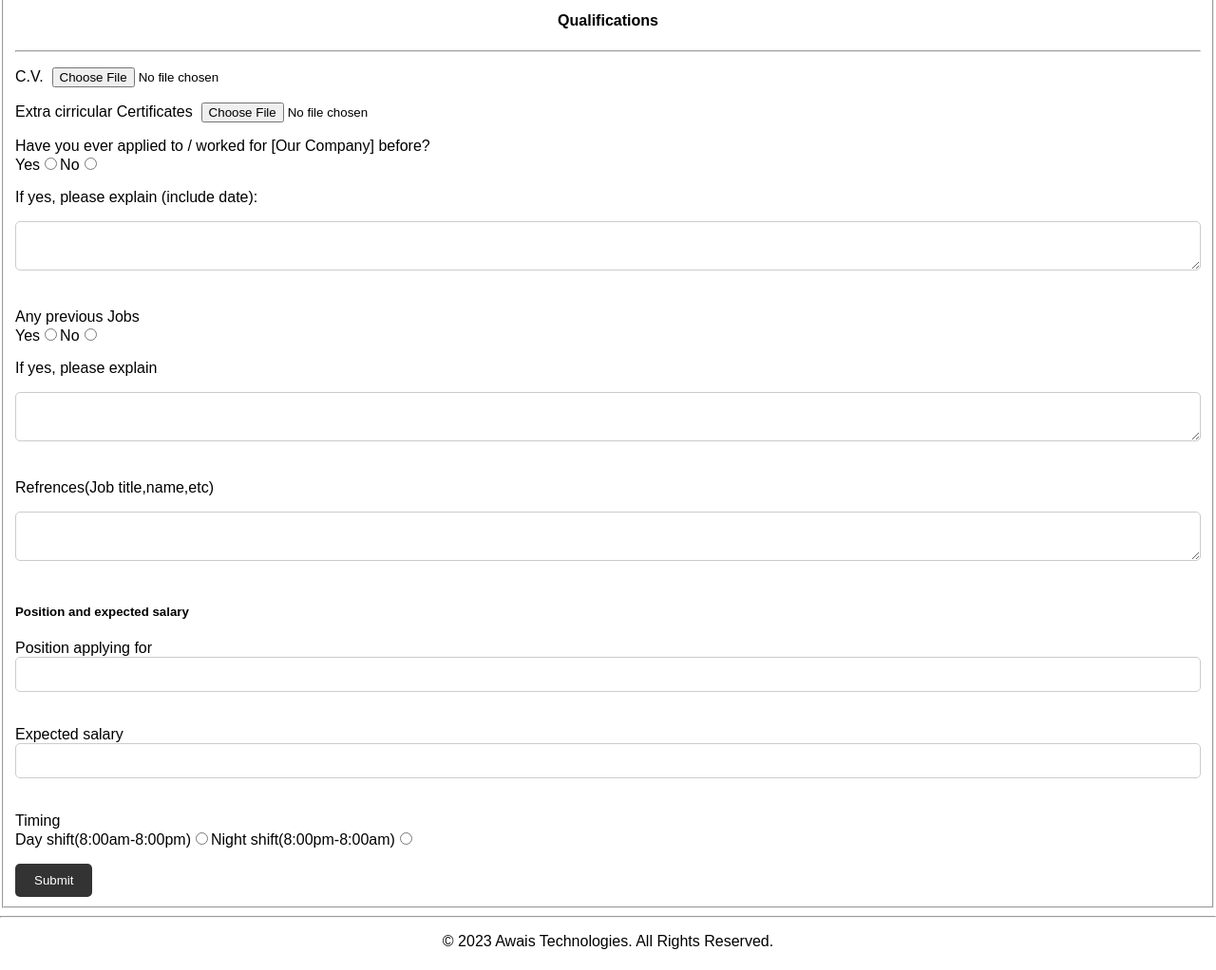
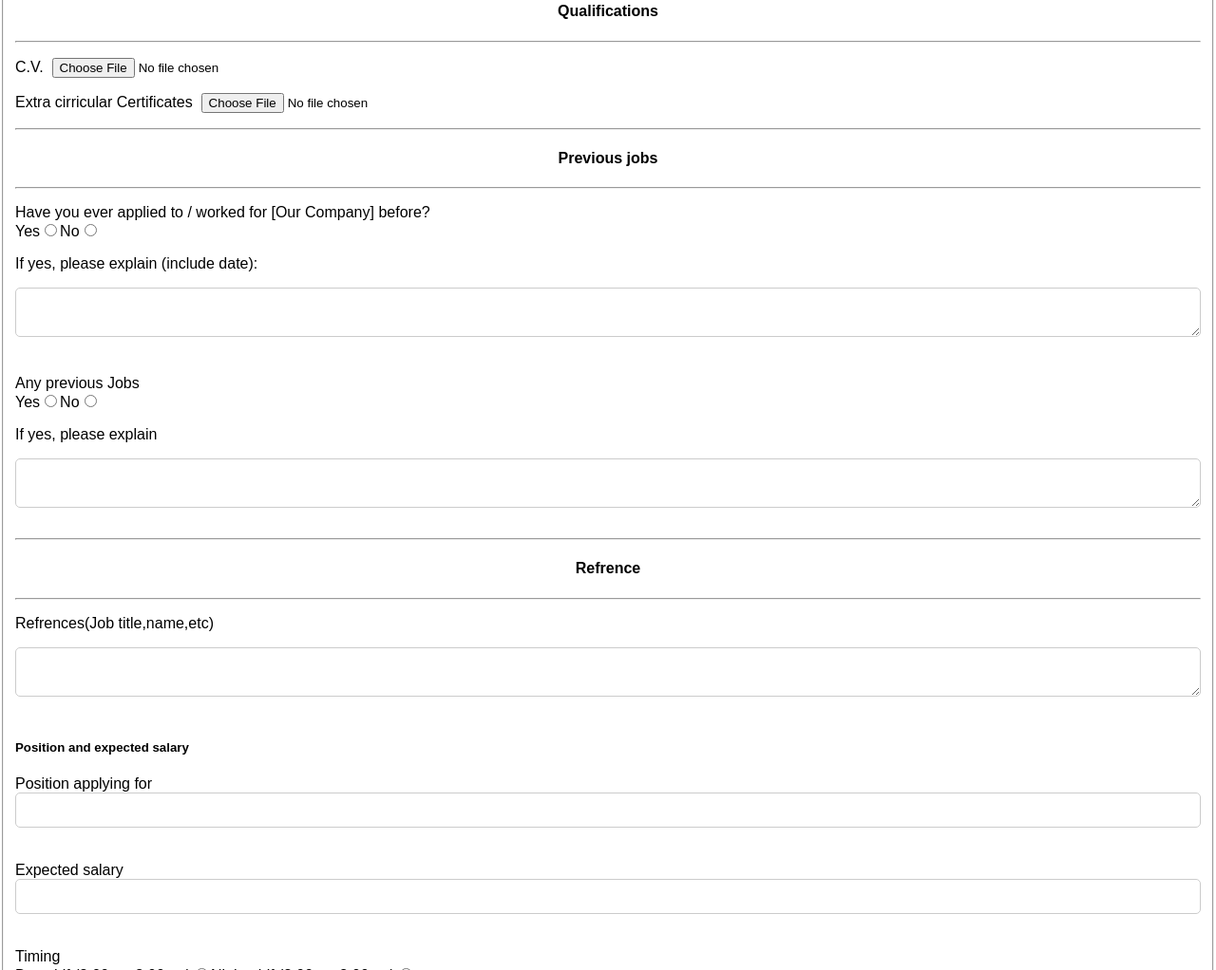
Before and after one commit to AwaisRehman262/BanoQabil, a plain HTML site: page apply-for-job.html in a window 1280 px wide. Shown: the part 960-1982 px from the top of the page at 95% size. Drawn offline with Linux system fonts and the light colour scheme.

Commit message:
Assignment complete.

```diff
--- a/apply-for-job-styles.css
+++ b/apply-for-job-styles.css
@@ -12,6 +12,10 @@ header {
 	background-color: #333;
 	color: #fff;
 	padding: 20px;
+}
+
+legend {
+	text-align: center;
 }
 
 h1 {
--- a/apply-for-job.html
+++ b/apply-for-job.html
@@ -19,7 +19,6 @@
     <fieldset>
         <legend>Apply for job</legend>
         <form  action="index.html" method="get">
-            <hr>
             <h4>Personal Information</h4>
             <hr>
             <p>First name:<input type="text" placeholder="e.g.John" name="Name" required></p>
@@ -31,14 +30,21 @@
             <p>Phone no:<input type="text" placeholder="Your Phone number." name="phone no" required></p>
             <p>Email:<input type="Email" placeholder="Your Email" name="Email"  required></p>
             <hr>
+
             <h4>Qualifications</h4>
             <hr>
             <p>C.V. &nbsp;<input type="file" required></p>
             <p>Extra cirricular Certificates &nbsp;<input type="file" required></p>
+            <hr>
+            <h4>Previous jobs</h4>
+            <hr>
             <p>Have you ever applied to / worked for [Our Company] before?<br>Yes<input type="radio" name="worked for our company before" id="yes">No<input type="radio" name="worked for our company before" id="no"></p>
             <p>If yes, please explain (include date):</p><textarea></textarea><br>
             <p>Any previous Jobs<br>Yes<input type="radio" name="previous jobs" id="yes" required>No<input type="radio" name="previous jobs" id="no" required></p>
             <p>If yes, please explain</p><textarea></textarea><br>
+            <hr>
+            <h4>Refrence</h4>
+            <hr>
             <p>Refrences(Job title,name,etc)</p><textarea></textarea>
             <h5>Position and expected salary</h5>
             <p>Position applying for <input type="text" name="job-position" required></p>
```
